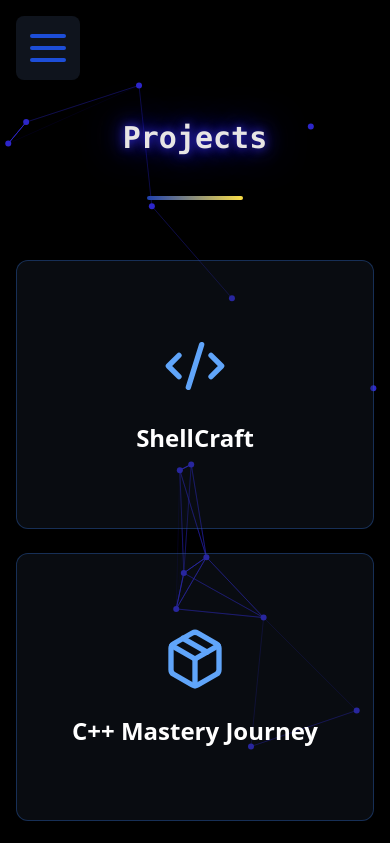
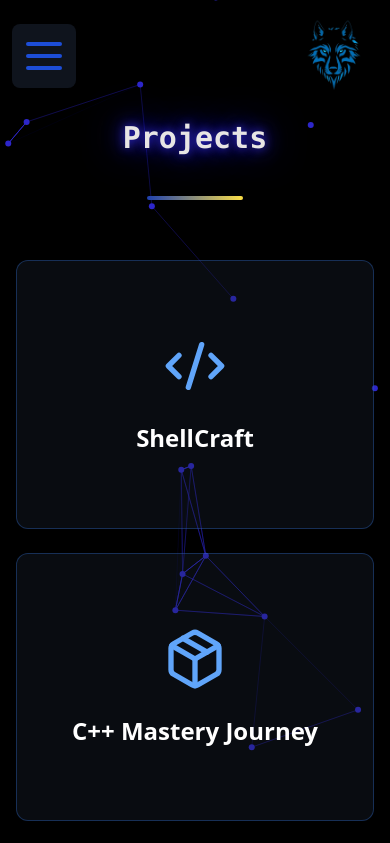
Before and after one commit to USM4/portfolio, a React (Vite) app: page /projects in a window 390 px wide. Shown: the top 843 px of the page. Built offline with nearby package versions, Linux system fonts and the light colour scheme; a web font is replaced by a local one.

Commit message:
removed the navigation button from the mobile responsive and added a logo in the navbar

```diff
--- a/src/Home.jsx
+++ b/src/Home.jsx
@@ -52,9 +52,9 @@ function Home() {
 
   return (
     <div>
-      <div className="fixed bottom-8 w-full flex justify-center items-end">
+      <div className="hidden md:flex fixed bottom-8 p-10 w-full justify-end items-end">
         <button
-          className="text-white p-2 md:w-28 md:h-28 w-16 h-16 rounded-full flex items-end m-auto border-2 border-blue-700 hover:border-blue-500 shadow-lg hover:shadow-[0_0_15px_3px_rgba(45,38,202,0.8)] transition-all z-50"
+          className="text-white p-2 md:w-28 md:h-28 w-16 h-16 rounded-full flex items-end  border-2 border-blue-700 hover:border-blue-500 shadow-lg hover:shadow-[0_0_15px_3px_rgba(45,38,202,0.8)] transition-all z-50"
           onClick={(e) => {
             handleScrollTo(e, sections[nextSection]);
             if (nextSection + 1 === sections.length) setNextSection(0);
--- a/src/Navbar.jsx
+++ b/src/Navbar.jsx
@@ -133,8 +133,8 @@ function Navbar() {
       </div>
 
       {/* Mobile Menu */}
-      <div className="lg:hidden">
-        <div className="flex justify-between items-center p-4">
+      <div className="lg:hidden flex justify-between h-28">
+        <div className="flex justify-center items-center p-3">
           <motion.button
             className="p-2 rounded-lg bg-slate-800/50 text-blue-700 hover:bg-slate-700/50 transition-colors"
             onClick={() => setMobileMenuOpen(!mobileMenuOpen)}
@@ -142,6 +142,13 @@ function Navbar() {
           >
             {mobileMenuOpen ? <X size={48} /> : <Menu size={48} />}
           </motion.button>
+        </div>
+        <div className="flex justify-between items-center ">
+          <img
+            className="w-28 h-28 rounded-full "
+            src="wolfbg.png"
+            alt="logo"
+          />
         </div>
 
         <AnimatePresence>
```
